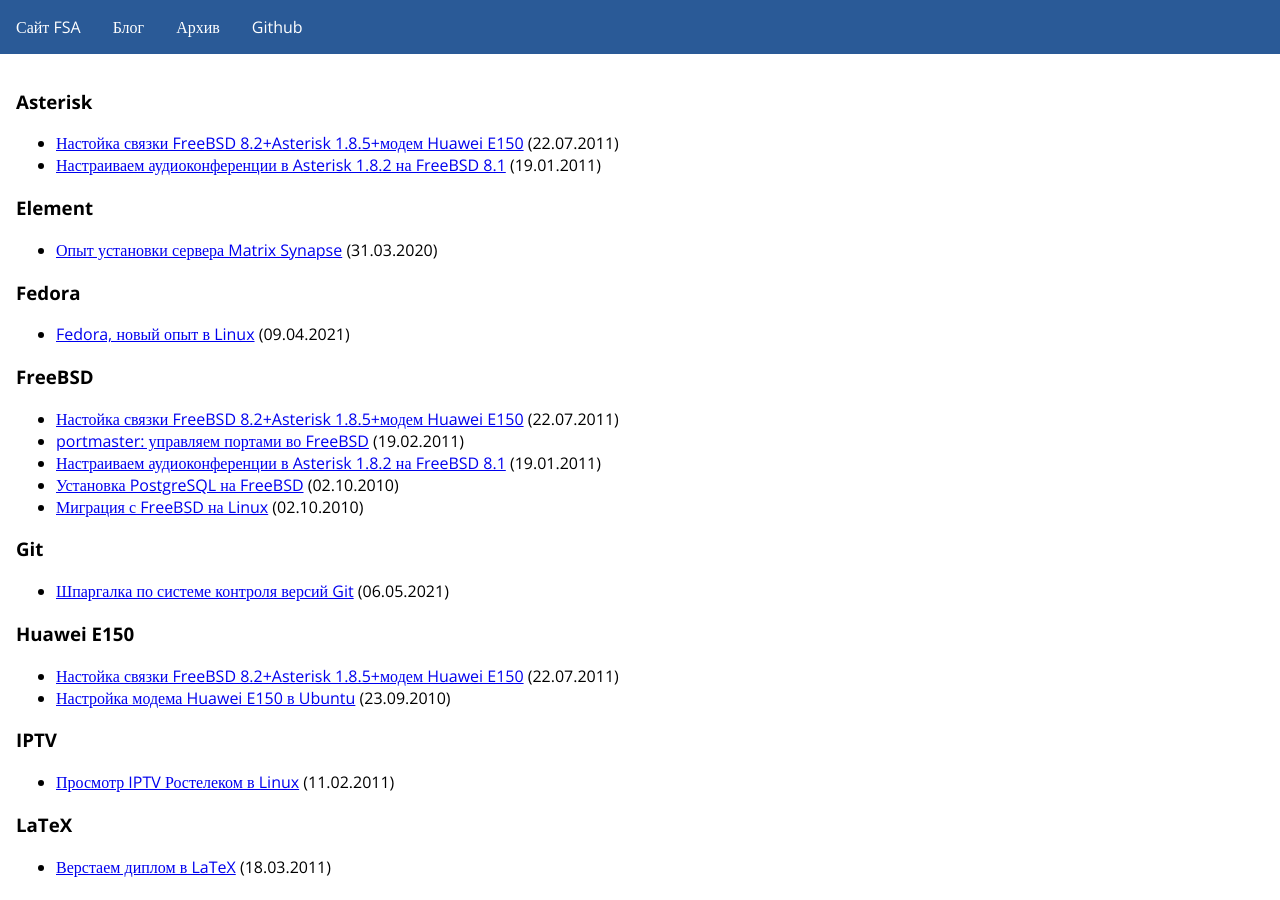
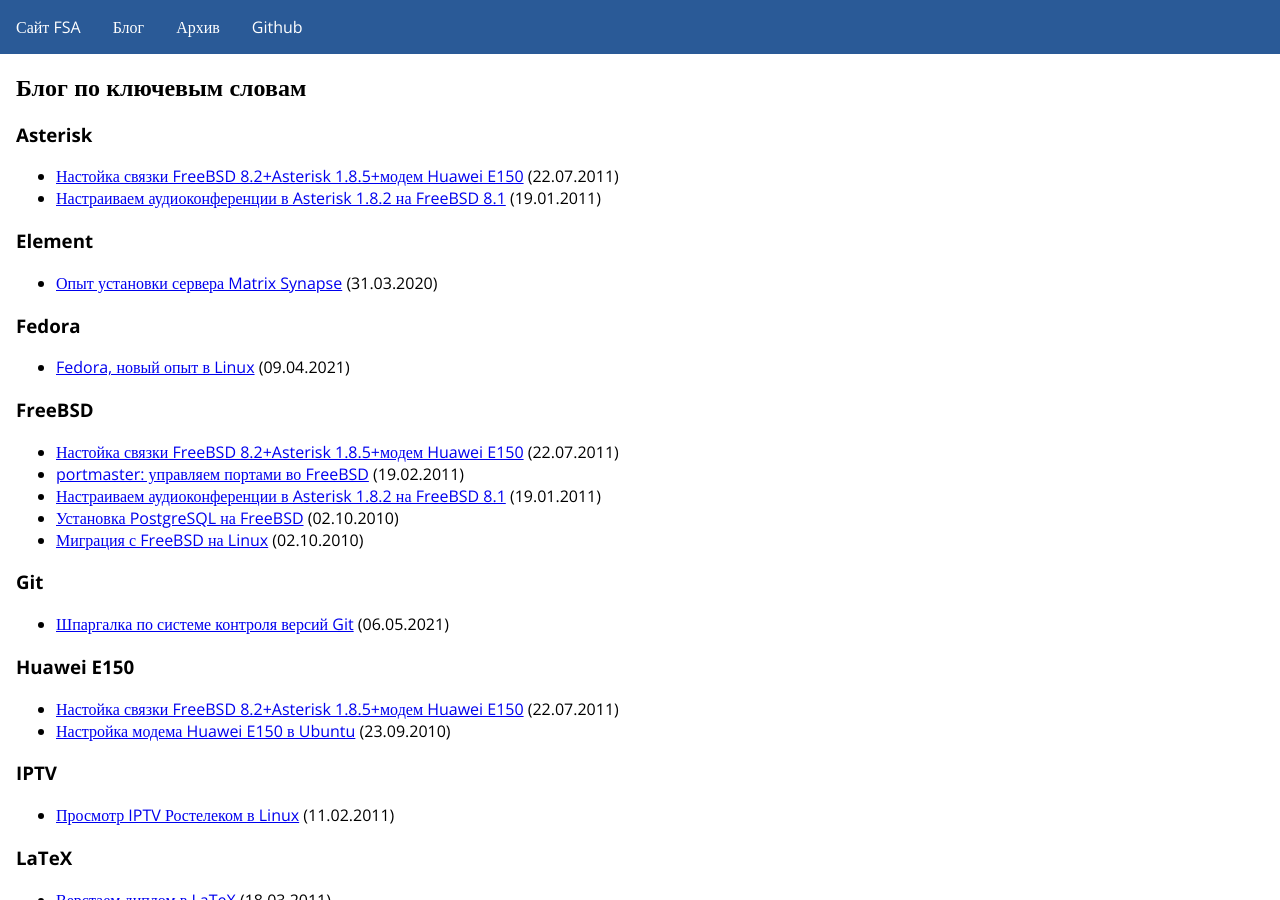
Before and after one commit to fsa/site, a Jekyll site: the page built from tags.md, in a window 1280 px wide and 900 px high. Built offline with Jekyll 4.4.1, drawn with Linux system fonts in a browser that asks for light colours; our own code applies the rules of GitHub Pages for plain Markdown files.

Commit message:
Заголовки для станиц блогов.

```diff
--- a/tags.md
+++ b/tags.md
@@ -1,6 +1,8 @@
 ---
 layout: default
 ---
+# Блог по ключевым словам
+
 {% capture tags %}{% for tag in site.tags %}{{ tag[0] }},{% endfor %}{% endcapture %}
 {% assign sortedtags = tags | split:',' | sort %}
 
```
Also changed, not shown: posts.md (+2 -0 lines).
